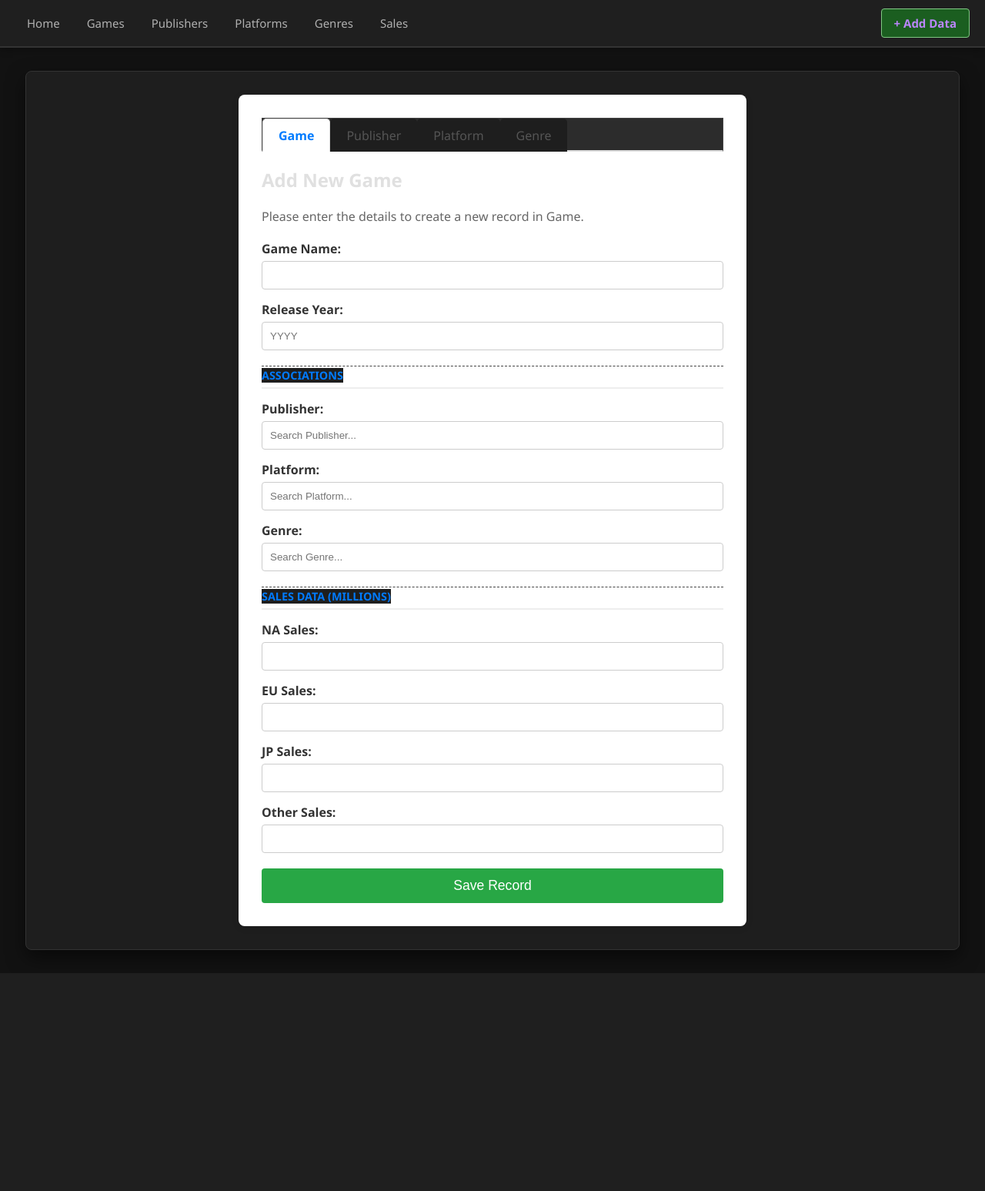
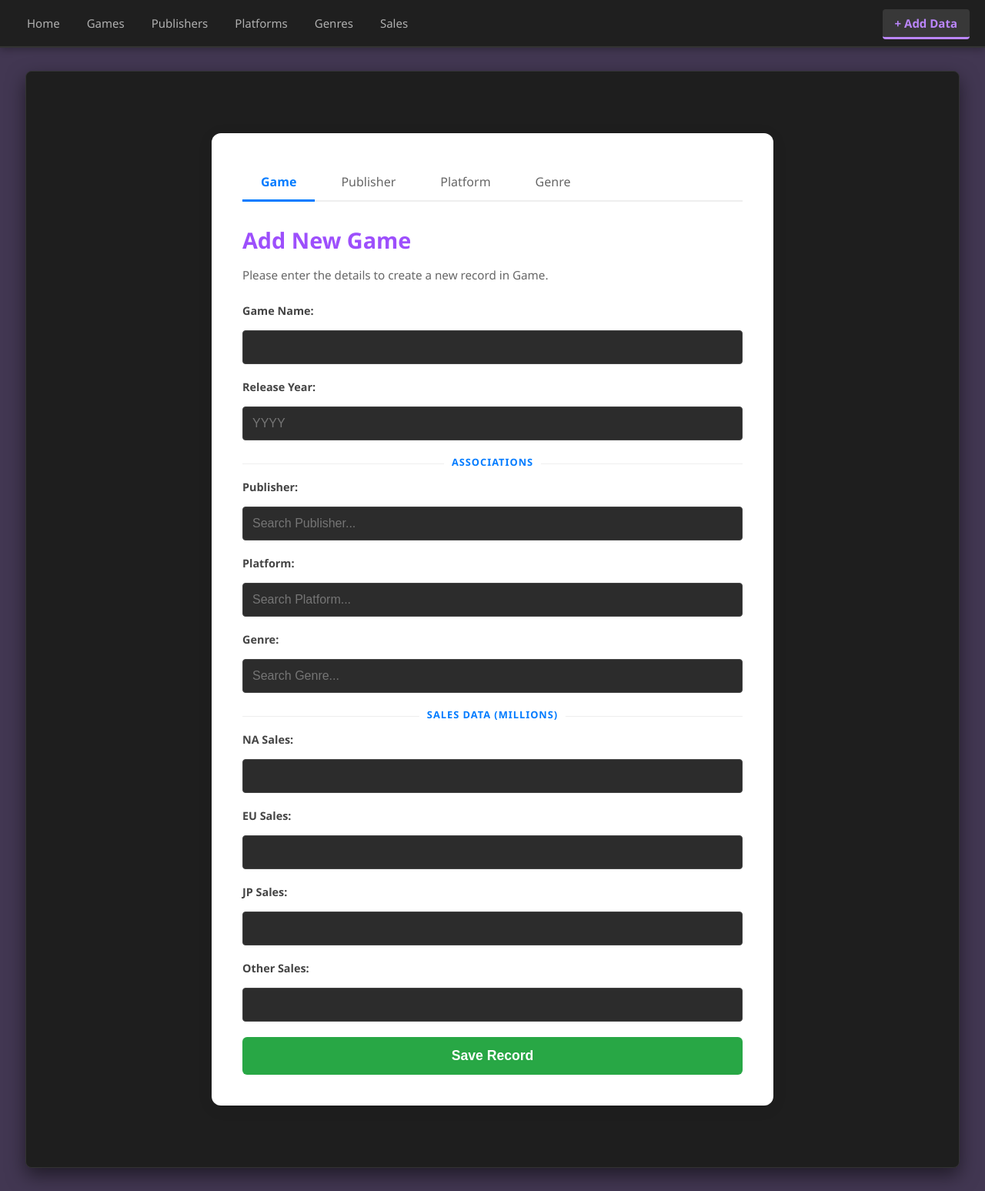
Before and after one commit to Ladger/databeez-blg317e-project, a Flask app: page /add_entry in a window 1280 px wide. Shown: the whole page at 77% size. Before the commit the page ends 1264 px from the top, so only its background shows below. Run offline with Flask 3, Linux system fonts and the light colour scheme.

Commit message:
week 12 commit - Zeynep Nur Genel
+ implement live prefix-match search filtering and refine search bar UI
+ add entry updated UI
+ detailed view page updated UI

```diff
--- a/static/style.css
+++ b/static/style.css
@@ -1,32 +1,31 @@
 /* --- GENEL AYARLAR (Body & Reset) --- */
 body {
-    font-family: 'Segoe UI', Tahoma, Geneva, Verdana, sans-serif; /* Daha modern font */
+    font-family: 'Segoe UI', Tahoma, Geneva, Verdana, sans-serif;
     margin: 0;
     padding: 0;
-    background-color: #121212; /* Tam siyah değil, çok koyu gri (Göz yormaz) */
-    color: #e0e0e0;            /* Yazılar kırık beyaz */
+    background-color: #121212; /* Çok koyu gri/siyah arkaplan */
+    color: #e0e0e0;            /* Açık gri yazı rengi */
 }
 
-/* --- ANA KUTU (Content Area) --- */
+/* --- ANA KONTEYNER (Content Area) --- */
 #content-area {
     margin: 30px auto;
     padding: 30px;
     width: 90%;
     max-width: 1200px;
     min-height: 600px;
-    background-color: #1e1e1e; /* Koyu kart rengi */
-    border: 1px solid #333;    /* Çok ince gri çerçeve */
-    box-shadow: 0 10px 25px rgba(0, 0, 0, 0.5); /* Derinlik hissi */
-    border-radius: 8px;        /* Köşeleri yumuşat */
+    background-color: #1e1e1e; /* Kart rengi */
+    border: 1px solid #333;
+    box-shadow: 0 10px 25px rgba(0, 0, 0, 0.5);
+    border-radius: 8px;
 }
 
 /* --- ÜST MENÜ (Navbar / Toolbar) --- */
-/* İki tane toolbar tanımı vardı, birleştirdim */
 .toolbar {
     display: flex;
     justify-content: space-between;
     align-items: center;
-    background-color: #1f1f1f; /* Menü arkaplanı */
+    background-color: #1f1f1f;
     padding: 0 20px;
     height: 60px;
     border-bottom: 2px solid #333;
@@ -40,13 +39,12 @@
 
 .nav-link {
     text-decoration: none;
-    color: #b0b0b0; /* Pasif link rengi */
+    color: #b0b0b0;
     padding: 10px 15px;
     font-size: 15px;
     font-weight: 500;
     border-radius: 4px;
     transition: all 0.3s ease;
-    border: none; /* Alt çizgiyi kaldırdım, modern buton tarzı yaptım */
 }
 
 .nav-link:hover {
@@ -54,22 +52,16 @@
     color: #fff;
 }
 
-/* Aktif Sekme (Seçili Olan) */
 .nav-link.active {
-    background-color: #383838; /* Hafif açık gri */
-    color: #bb86fc;            /* Neon Mor */
+    background-color: #383838;
+    color: #bb86fc; /* Neon Mor */
     border-bottom: 3px solid #bb86fc;
     font-weight: bold;
 }
 
-/* --- EKLEME BUTONLARI (Add Section) --- */
-.add-section {
-    display: flex;
-    align-items: center;
-}
-
+/* --- EKLEME BUTONU (Navbar Sağ) --- */
 .add-button {
-    background-color: #2e7d32; /* Koyu Yeşil */
+    background-color: #2e7d32;
     color: white;
     font-weight: bold;
     padding: 8px 16px;
@@ -79,29 +71,10 @@
 }
 
 .add-button:hover {
-    background-color: #4caf50; /* Parlak Yeşil */
+    background-color: #4caf50;
 }
 
-.add-button.active {
-    border: 1px solid #81c784;
-    background-color: #1b5e20;
-}
-
-/* --- KARŞILAMA METNİ --- */
-.welcome-text {
-    text-align: center;
-    font-size: 3em;
-    color: #bb86fc; /* Neon Mor */
-    margin-top: 60px;
-    font-family: 'Segoe UI', sans-serif;
-    text-shadow: 0 0 15px rgba(187, 134, 252, 0.3);
-}
-
-/* --- TABLO SAYFASI DÜZENİ --- */
-.table-page-container {
-    padding: 10px;
-}
-
+/* --- TABLO SAYFASI ÜST ALANI (Search & Title) --- */
 .table-page-header {
     display: flex;
     justify-content: space-between;
@@ -190,138 +193,109 @@
     color: black;
 }
 
-/* --- FORM ALANLARI (Ekleme Sayfası) --- */
-.container {
-    max-width: 600px;
+/* --- FORM VE DETAY GÖRÜNÜMÜ --- */
+.container, .detail-container {
+    max-width: 800px;
     margin: 40px auto;
     padding: 30px;
     border: 1px solid #333;
     border-radius: 8px;
-    background-color: #1e1e1e; /* Form arka planı koyu */
+    background-color: #1e1e1e;
     box-shadow: 0 4px 15px rgba(0,0,0,0.5);
 }
 
-.container h1 {
-    color: #bb86fc;
-    border-bottom: 1px solid #444;
-    padding-bottom: 15px;
-    margin-top: 0;
-}
-
-.container label {
+.field-label, label {
     display: block;
     margin-top: 20px;
-    color: #aaa;
+    color: #bb86fc; /* Form etiketleri mor */
+    font-weight: bold;
     font-size: 0.9em;
 }
 
-/* Input Alanları */
-.container input[type="text"],
-.container input[type="number"] {
+input[type="text"], input[type="number"], .field-value {
     width: 100%;
     padding: 12px;
     margin-top: 8px;
     box-sizing: border-box;
-    background-color: #2c2c2c; /* Input içi koyu gri */
+    background-color: #2c2c2c;
     border: 1px solid #444;
     border-radius: 4px;
-    color: white; /* Yazılan yazı beyaz */
+    color: white;
     font-size: 1em;
 }
 
-.container input:focus {
+input:focus {
     outline: none;
-    border-color: #bb86fc;
-    background-color: #333;
-}
-
-/* Form Butonu */
-.container button {
-    background-color: #bb86fc; /* Mor Buton */
-    color: #000;
-    padding: 12px 20px;
-    border: none;
-    border-radius: 4px;
-    cursor: pointer;
-    margin-top: 30px;
-    font-size: 1.1em;
-    font-weight: bold;
-    width: 100%;
-    transition: transform 0.1s;
-}
-
-.container button:hover {
-    background-color: #9965f4;
-    transform: scale(1.01);
-}
-
-/* --- TABLI FORMLAR (Form Tabs) --- */
-.form-tabs {
-    background-color: #2c2c2c;
-    border: 1px solid #444;
-}
-
-.form-tab-link {
-    background-color: #1e1e1e;
-    color: #aaa;
-    border: 1px solid #444;
-}
-
-.form-tab-link:hover {
-    background-color: #333;
-    color: white;
-}
-
-.form-tab-link.active {
-    background-color: #bb86fc;
-    color: black;
     border-color: #bb86fc;
 }
 
-/* Ayırıcılar */
-.form-separator {
-    border-top: 1px dashed #444;
+/* --- AUTOCOMPLETE (Arama Önerileri) --- */
+.autocomplete-results {
+    display: none;
+    position: absolute;
+    background: #2c2c2c;
+    border: 1px solid #444;
+    width: 100%;
+    max-height: 200px;
+    overflow-y: auto;
+    z-index: 1000;
+    list-style: none;
+    padding: 0;
+    margin: 0;
+    box-shadow: 0 4px 15px rgba(0,0,0,0.5);
 }
 
-.form-separator-text {
-    background-color: #1e1e1e; /* Çizgi üstündeki yazı arka planı */
-    color: #bb86fc;
+.autocomplete-results li {
+    padding: 10px;
+    cursor: pointer;
+    border-bottom: 1px solid #383838;
+    color: #ddd;
 }
 
-/* --- DROPDOWN MENÜ (Navbar içi) --- */
-.dropdown-content {
-    background-color: #2c2c2c;
-    border: 1px solid #444;
-    box-shadow: 0 8px 16px rgba(0,0,0,0.5);
-}
-
-.dropdown-content a {
-    color: #e0e0e0;
-}
-
-.dropdown-content a:hover {
+.autocomplete-results li:hover {
     background-color: #bb86fc;
     color: black;
 }
 
-/* --- ARAMA KUTUSU --- */
-#search-input {
-    background-color: #2c2c2c;
-    color: white;
-    border: 1px solid #444;
+/* --- AKSİYON BUTONLARI --- */
+.action-bar {
+    margin-top: 30px;
+    display: flex;
+    gap: 15px;
+    justify-content: flex-end;
+    border-top: 1px solid #333;
+    padding-top: 20px;
 }
 
-#search-results {
-    background: #2c2c2c;
-    border: 1px solid #444;
+.btn {
+    padding: 10px 20px;
+    border: none;
+    border-radius: 4px;
+    cursor: pointer;
+    font-weight: bold;
+    transition: transform 0.1s;
 }
 
-.search-item {
-    color: #ddd;
-    border-bottom: 1px solid #444;
+.btn-update { background-color: #bb86fc; color: black; }
+.btn-delete { background-color: #cf6679; color: white; } /* Soft kırmızı */
+.btn-back { background-color: #444; color: white; text-decoration: none; }
+
+.btn:hover { transform: scale(1.02); opacity: 0.9; }
+
+/* Separator styling for Add Entry page */
+.form-separator {
+    border-top: 1px dashed #444;
+    margin: 25px 0 10px 0;
+    text-align: center;
 }
 
-.search-item:hover {
-    background-color: #bb86fc;
-    color: black;
+.form-separator-text {
+    background-color: #1e1e1e;
+    color: #bb86fc;
+    padding: 0 10px;
+    position: relative;
+    top: -12px;
+    font-size: 0.85em;
+    font-weight: bold;
+    text-transform: uppercase;
 }
--- a/templates/add_entry.html
+++ b/templates/add_entry.html
@@ -2,70 +2,140 @@
 <html lang="en">
 <head>
     <meta charset="UTF-8">
+    <meta name="viewport" content="width=device-width, initial-scale=1.0">
     <title>DataBeeZ - Add New Entry</title>
     <link rel="stylesheet" href="{{ url_for('static', filename='style.css') }}">
     <style>
-        /* Form Sekmeleri İçin Basit Stil */
+        /* Genel Sayfa Düzeni */
+        body {
+            background-color: #423752; /* Formun öne çıkması için hafif gri arka plan */
+            font-family: 'Segoe UI', Tahoma, Geneva, Verdana, sans-serif;
+            margin: 0;
+            color: #333;
+        }
+
+        /* Form Konteynırı */
+        .form-container {
+            max-width: 650px;
+            margin: 50px auto;
+            background: #ffffff;
+            padding: 40px;
+            border-radius: 12px; /* Daha yumuşak köşeler */
+            box-shadow: 0 4px 20px rgba(0,0,0,0.08); /* Daha derin ve yumuşak gölge */
+        }
+
+        /* Sekme Stilleri (Tabs) */
         .form-tabs {
             display: flex;
-            border-bottom: 2px solid #ddd;
-            margin-bottom: 20px;
+            gap: 10px;
+            border-bottom: 2px solid #eee;
+            margin-bottom: 30px;
         }
+
         .form-tab-link {
-            padding: 10px 20px;
+            padding: 12px 24px;
             cursor: pointer;
             text-decoration: none;
-            color: #555;
-            border: 1px solid transparent;
-            border-bottom: none;
+            color: #666;
+            transition: all 0.3s ease;
+            font-weight: 500;
+            border-bottom: 3px solid transparent;
             margin-bottom: -2px;
-            border-radius: 5px 5px 0 0;
-        }
-        .form-tab-link:hover {
-            background-color: #f9f9f9;
-        }
-        .form-tab-link.active {
-            background-color: #fff;
-            border-color: #ddd;
-            border-bottom-color: #fff;
-            color: #007bff;
-            font-weight: bold;
         }
 
-        /* Form Alanı Stilleri */
-        .form-container {
-            max-width: 600px;
-            margin: 0 auto;
+        .form-tab-link:hover {
+            color: #007bff;
+            background-color: #f8f9fa;
+        }
+
+        .form-tab-link.active {
+            color: #007bff;
+            border-bottom: 3px solid #007bff; /* Aktif sekme alt çizgisi */
+            font-weight: 600;
+        }
+
+        /* Başlık ve Açıklama */
+        #form-title {
+            font-size: 1.8rem;
+            margin-bottom: 10px;
+            color: #9d4ffc;
+        }
+
+        #form-description {
+            font-size: 0.95rem;
+            line-height: 1.5;
+            margin-bottom: 25px;
+            color: #000000;
+        }
+
+        /* Giriş Alanları (Inputs) */
+        label {
+            display: block;
+            margin-top: 20px;
+            font-weight: 600;
+            font-size: 0.9rem;
+            color: #444;
+            margin-bottom: 8px;
+        }
+
+        input {
+            width: 100%;
+            padding: 12px 15px;
+            border: 2px solid #e1e1e1; /* Daha belirgin çerçeve */
+            border-radius: 6px;
+            font-size: 1rem;
+            transition: border-color 0.3s, box-shadow 0.3s;
+            box-sizing: border-box;
+        }
+
+        input:focus {
+            outline: none;
+            border-color: #007bff; /* Odaklanınca mavi çerçeve */
+            box-shadow: 0 0 0 4px rgba(0, 123, 255, 0.1); /* Hafif mavi parlama */
+        }
+
+        /* Ayırıcı Çizgiler */
+        .form-separator {
+            border-top: 1px solid #eee;
+            margin: 30px 0 20px 0;
+            position: relative;
+        }
+
+        .form-separator-text {
+            position: absolute;
+            top: -12px;
+            left: 50%;
+            transform: translateX(-50%);
             background: #fff;
-            padding: 30px;
-            border-radius: 8px;
-            box-shadow: 0 2px 10px rgba(0,0,0,0.1);
-        }
-        .form-separator {
-            border-bottom: 2px solid #eee;
-            margin: 20px 0 15px 0;
-            padding-bottom: 5px;
-        }
-        .form-separator-text {
+            padding-right: 10px;
             font-weight: bold;
             color: #007bff;
-            text-transform: uppercase;
-            font-size: 0.9em;
+            font-size: 0.8em;
+            letter-spacing: 1px;
         }
-        label { display: block; margin-top: 15px; font-weight: bold; color: #333; }
-        input { width: 100%; padding: 10px; margin-top: 5px; border: 1px solid #ccc; border-radius: 4px; box-sizing: border-box; }
+
+        /* Kaydet Butonu */
         button[type="submit"] {
-            margin-top: 25px;
+            margin-top: 35px;
             width: 100%;
-            padding: 12px;
+            padding: 14px;
             background-color: #28a745;
             color: white;
             border: none;
-            border-radius: 4px;
-            font-size: 1.1em;
+            border-radius: 6px;
+            font-size: 1.1rem;
+            font-weight: 600;
             cursor: pointer;
+            transition: background-color 0.2s, transform 0.1s;
         }
-        button[type="submit"]:hover { background-color: #218838; }
+
+        button[type="submit"]:hover {
+            background-color: #218838;
+        }
+
+        button[type="submit"]:active {
+            transform: scale(0.98); /* Tıklama hissi */
+        }
     </style>
 </head>
 <body>
@@ -76,7 +146,7 @@
             <div id="form-tabs-container" class="form-tabs"></div>
 
             <h2 id="form-title">Loading...</h2>
-            <p id="form-description" style="color:#666; margin-bottom:20px;"></p>
+            <p id="form-description" style="color:#666;"></p>
 
             <form id="dynamic-form" method="POST">
                 </form>
@@ -86,5 +156,6 @@
     <script src="{{ url_for('static', filename='js/config.js') }}"></script>
     <script src="{{ url_for('static', filename='js/navbar.js') }}"></script>
     <script src="{{ url_for('static', filename='js/autocomplete.js') }}"></script>
-    <script src="{{ url_for('static', filename='js/add_logic.js') }}"></script> </body>
+    <script src="{{ url_for('static', filename='js/add_logic.js') }}"></script>
+</body>
 </html>
```
Also changed, not shown: other parts of static/style.css (+46 -16 lines), static/js/table_logic.js (+63 -50 lines), templates/detailed_view.html (+99 -36 lines), templates/table_view.html (+9 -18 lines).
